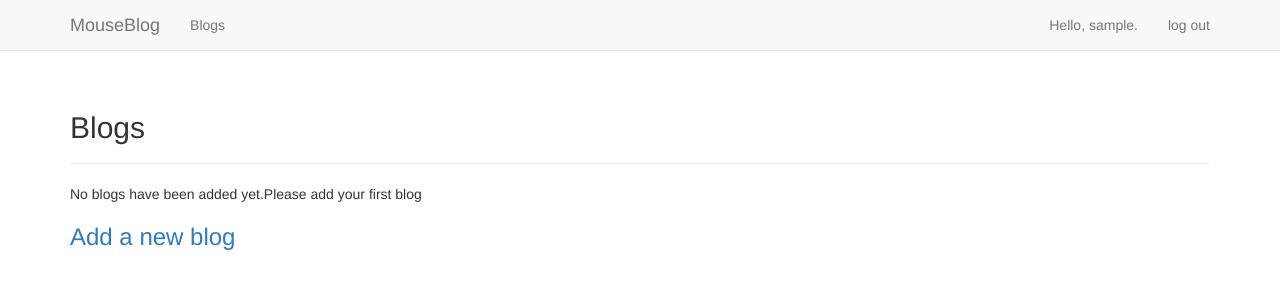
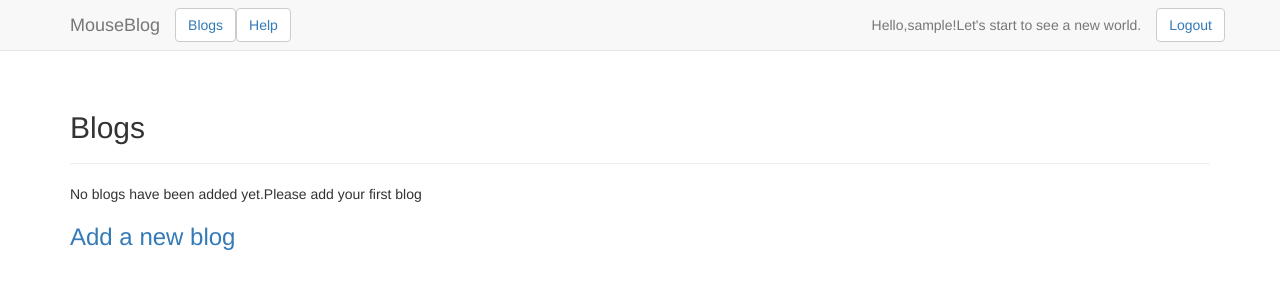
Before and after one commit to angelmouse-max/MouseBlog, a Django app: page /blogs/ in a window 1280 px wide. Shown: the top 300 px of the page. Run offline with Django 3.2, Linux system fonts and the light colour scheme; the visitor is signed in with stand-in values (Sample User, id 1); data that the repository does not hold is empty; some libraries are stand-ins or nearby versions.

Commit message:
end of life

```diff
--- a/MouseBlogs/templates/MouseBlogs/base.html
+++ b/MouseBlogs/templates/MouseBlogs/base.html
@@ -2,6 +2,7 @@
 
 <!DOCTYPE html>
 <html lang="en">
+
   <head>
     <meta charset="utf-8">
     <meta http-equiv="X-UA-Compatible" content="IE=edge">
@@ -11,41 +12,43 @@
 
     {% bootstrap_css %}
     {% bootstrap_javascript %}
-
   </head>
 
   <body>
-
-    <!-- Static navbar -->
       <nav class="navbar navbar-default navbar-static-top">
         <div class="container">
-
+        <!-- Brand and toggle get grouped for better mobile display -->
           <div class="navbar-header">
-          <button type="button" class="navbar-toggle collapsed"
-              data-toggle="collapse" data-target="#navbar"
-              aria-expanded="false" aria-controls="navbar">Show more
-          </button>
-          <a class="navbar-brand" href="{% url 'MouseBlogs:index' %}">
-              MouseBlog</a>
+            <button type="button" class="navbar-toggle collapsed" data-toggle="collapse" data-target="#navbar"
+                    aria-expanded="false"
+            aria-controls="navbar">Show more</button>
+            <a class="navbar-brand" href="{% url 'MouseBlogs:index' %}">MouseBlog</a>
           </div>
 
-        <div id="navbar" class="navbar-collapse collapse">
+          <!-- Collect the nav links, forms, and other content for toggling -->
+          <div class="collapse navbar-collapse" id="navbar">
             <ul class="nav navbar-nav">
-            <li><a href="{% url 'MouseBlogs:blogs' %}">Blogs</a></li>
+              <li><button type="button" class="btn btn-default navbar-btn"><a href="{% url 'MouseBlogs:blogs' %}">
+                Blogs</a></button></li>
+              <li><button type="button" class="btn btn-default navbar-btn"><a href="{% url 'MouseBlogs:help' %}
+">Help</a></button></li>
             </ul>
 
             <ul class="nav navbar-nav navbar-right">
                {% if user.is_authenticated %}
-              <li><a>Hello, {{ user.username }}.</a></li>
-              <li><a href="{% url 'users:logout' %}">log out</a></li>
+                  <li><a>Hello,{{ user.username }}!Let's start to see a new world.</a></li>
+                  <li><button type="button" class="btn btn-default navbar-btn">
+                  <a href="{% url 'users:logout' %}">Logout</a></button></li>
                {% else %}
-              <li><a href="{% url 'users:register' %}">register</a></li>
-              <li><a href="{% url 'users:login' %}">log in</a></li>
+                  <li><button type="button" class="btn btn-default navbar-btn">
+                      <a href="{% url 'users:register' %}">Register</a></button></li>
+                  <li><button type="button" class="btn btn-default navbar-btn">
+                <a href="{% url 'users:login' %}">Log in</a></button></li>
                {% endif %}
+
             </ul>
-        </div><!--/.nav-collapse -->
-
-      </div>
+          </div><!-- /.navbar-collapse -->
+        </div><!-- /.container-fluid -->
       </nav>
 
       <div class="container">
@@ -57,7 +60,7 @@
             {% block content %}{% endblock content %}
         </div>
 
-    </div> <!-- /container -->
+      </div>
 
   </body>
 </html>
```
Lines whose indentation alone changed are shown as unchanged.
